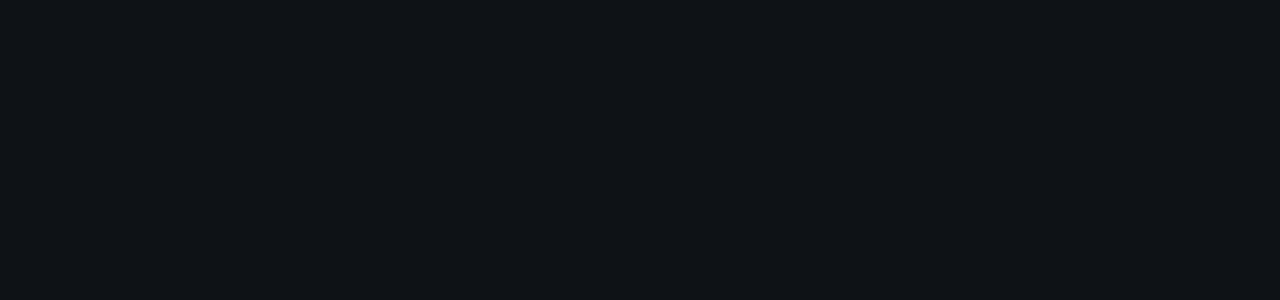
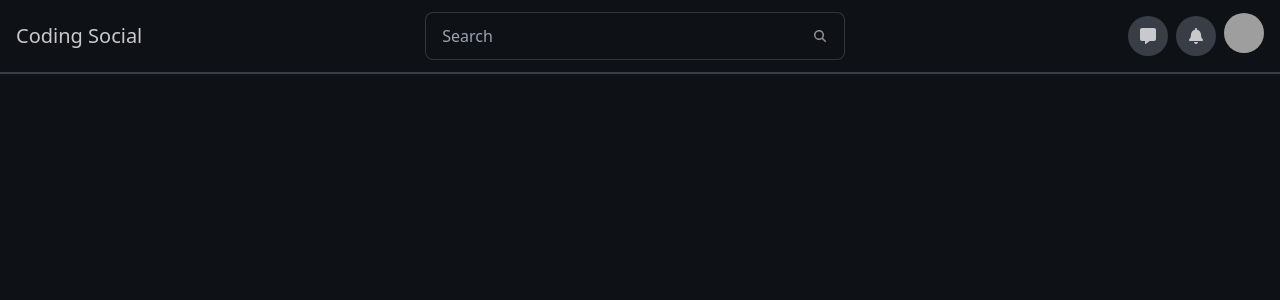
Before and after one commit to payyer/CodingSocial-FE, a React (Vite) app: page / in a window 1280 px wide. Shown: the top 300 px of the page. Built offline with nearby package versions, Linux system fonts and the light colour scheme; grey boxes are pictures that could not be loaded.

Commit message:
Create Nav Bar

```diff
--- /dev/null
+++ b/src/Components/NavBar/index.tsx
@@ -0,0 +1,63 @@
+import { FaBell } from "react-icons/fa";
+import { FaMessage } from "react-icons/fa6";
+
+function NavBar() {
+  return (
+    <>
+      <div className="flex justify-between my-3 mx-4 items-center">
+        {/* Logo */}
+        <div className="text-xl">Coding Social</div>
+
+        {/* Input serach */}
+        <div className=" w-[420px]">
+          <label className="input input-bordered flex items-center gap-2">
+            <input type="text" className="grow" placeholder="Search" />
+            <svg
+              xmlns="http://www.w3.org/2000/svg"
+              viewBox="0 0 16 16"
+              fill="currentColor"
+              className="w-4 h-4 opacity-70"
+            >
+              <path
+                fillRule="evenodd"
+                d="M9.965 11.026a5 5 0 1 1 1.06-1.06l2.755 2.754a.75.75 0 1 1-1.06 1.06l-2.755-2.754ZM10.5 7a3.5 3.5 0 1 1-7 0 3.5 3.5 0 0 1 7 0Z"
+                clipRule="evenodd"
+              />
+            </svg>
+          </label>
+        </div>
+
+        {/* Profile and Notifications */}
+        <div className="flex gap-2 items-center">
+          <button className="flex justify-center items-center w-10 h-10 bg-secondary rounded-full">
+            <FaMessage />
+          </button>
+          <button className="flex justify-center items-center w-10 h-10 bg-secondary rounded-full">
+            <FaBell />
+          </button>
+          <div className="dropdown dropdown-end">
+            <div tabIndex={0} role="button" className="avatar">
+              <div className="w-10 rounded-full ">
+                <img src="https://img.daisyui.com/images/stock/photo-1534528741775-53994a69daeb.jpg" />
+              </div>
+            </div>
+            <ul
+              tabIndex={0}
+              className="dropdown-content z-[1] menu p-2 shadow bg-secondary rounded-box w-32"
+            >
+              <li>
+                <a>Profile</a>
+              </li>
+              <li>
+                <a>Log out</a>
+              </li>
+            </ul>
+          </div>
+        </div>
+      </div>
+      <div className=" border border-secondary"></div>
+    </>
+  );
+}
+
+export default NavBar;
--- a/src/Pages/Home/index.tsx
+++ b/src/Pages/Home/index.tsx
@@ -1,5 +1,11 @@
+import NavBar from "../../Components/NavBar";
+
 function Home() {
-  return <></>;
+  return (
+    <>
+      <NavBar />
+    </>
+  );
 }
 
 export default Home;
```
